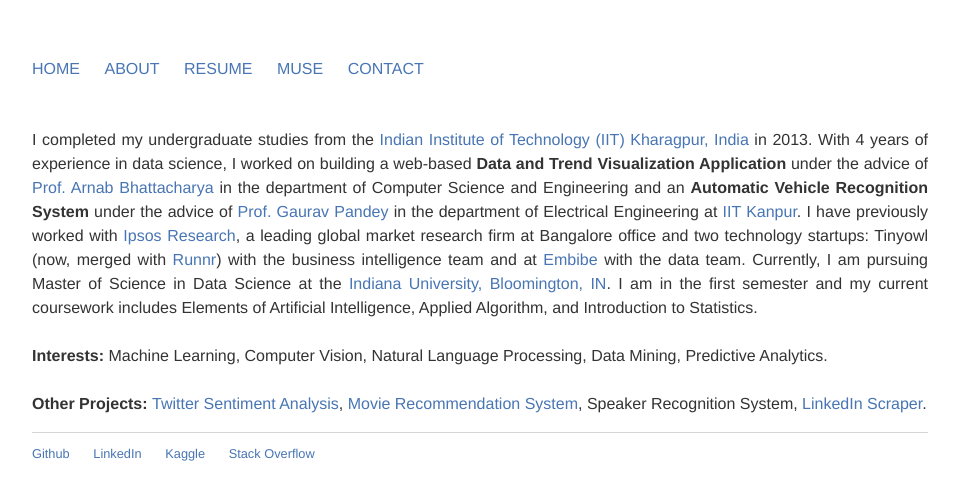
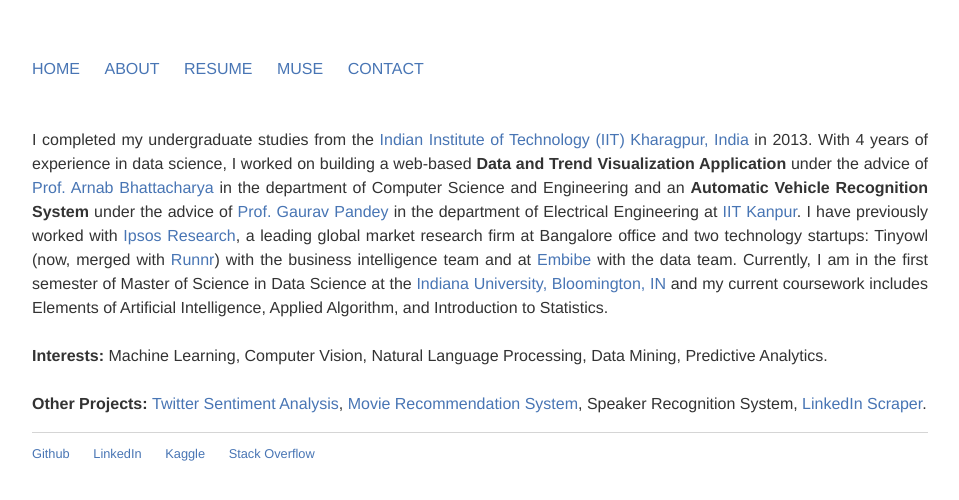
Before and after one commit to Dheeraj2444/Dheeraj2444.github.io, a Jekyll site: the page built from about/index.html, in a window 1280 px wide. Shown: the top 500 px of the page, without its empty margins (160-1119 px from the left). Built offline with Jekyll 4.4.1, drawn with Linux system fonts in a browser that asks for light colours.

Commit message:
Update index.html

```diff
--- a/about/index.html
+++ b/about/index.html
@@ -6,8 +6,8 @@ title: Dheeraj Singh
         With 4 years of experience in data science, I worked on building a web-based <strong>Data and Trend Visualization Application</strong> under the advice of <a href="http://www.cse.iitk.ac.in/users/arnabb/" target="_blank">Prof. Arnab Bhattacharya</a> in the department of Computer Science and Engineering
         and an <strong>Automatic Vehicle Recognition System</strong> under the advice of <a href="http://home.iitk.ac.in/~gpandey/" target="_blank">Prof. Gaurav Pandey</a> in the department of Electrical Engineering at <a href="http://iitk.ac.in/" target="_blank">IIT Kanpur</a>.
         I have previously worked with <a href="http://ipsos.com/" target="_blank"> Ipsos Research</a>, a leading global market research firm at Bangalore office and
-        two technology startups: Tinyowl (now, merged with <a href="https://runnr.in/" target="_blank">Runnr</a>) with the business intelligence team and at <a href="https://www.embibe.com/" target="_blank"> Embibe</a> with the data team. Currently, I am pursuing Master of Science in Data Science at the <a href="https://www.indiana.edu/" target="_blank">Indiana University,
-        Bloomington, IN</a>. I am in the first semester and my current coursework includes Elements of Artificial Intelligence, Applied Algorithm, and Introduction to Statistics.
+        two technology startups: Tinyowl (now, merged with <a href="https://runnr.in/" target="_blank">Runnr</a>) with the business intelligence team and at <a href="https://www.embibe.com/" target="_blank"> Embibe</a> with the data team. Currently, I am in the first semester of Master of Science in Data Science at the <a href="https://www.indiana.edu/" target="_blank">Indiana University,
+        Bloomington, IN</a> and my current coursework includes Elements of Artificial Intelligence, Applied Algorithm, and Introduction to Statistics.
         <br><br>
         <strong>Interests: </strong> Machine Learning, Computer Vision, Natural Language Processing, Data Mining, Predictive Analytics.
         <br><br>
```
